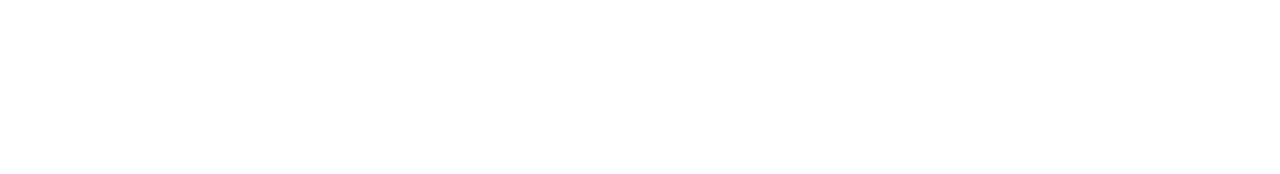
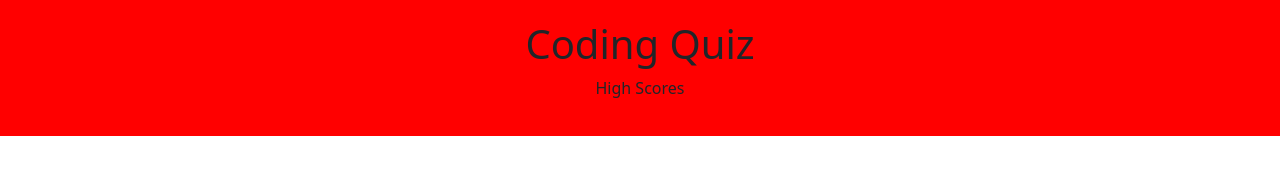
Before and after one commit to lbburnsy/javascript-quiz, a plain HTML site: page index.html in a window 1280 px wide. Drawn offline with nearby package versions, Linux system fonts and the light colour scheme.

Commit message:
rough styling and start of index.html

```diff
--- a/css/style.css
+++ b/css/style.css
@@ -0,0 +1,6 @@
+/* Header Stylings */
+
+header {
+    padding: 20px;
+    background-color: red;
+}
--- a/index.html
+++ b/index.html
@@ -19,6 +19,17 @@
   </head>
   <body>
 
+    <header class="container-fluid">
+        <div class="row text-center">
+            <h1>Coding Quiz</h1>
+        </div>
+        <div class="row text-center">
+            <p id="high-scores-el">High Scores</p>
+        </div>
+    </header>
+
+
+
     <!-- Bootstrap CSS -->
     <script src="https://cdn.jsdelivr.net/npm/bootstrap@5.0.0-beta1/dist/js/bootstrap.bundle.min.js" integrity="sha384-ygbV9kiqUc6oa4msXn9868pTtWMgiQaeYH7/t7LECLbyPA2x65Kgf80OJFdroafW" crossorigin="anonymous"></script>
 
```
